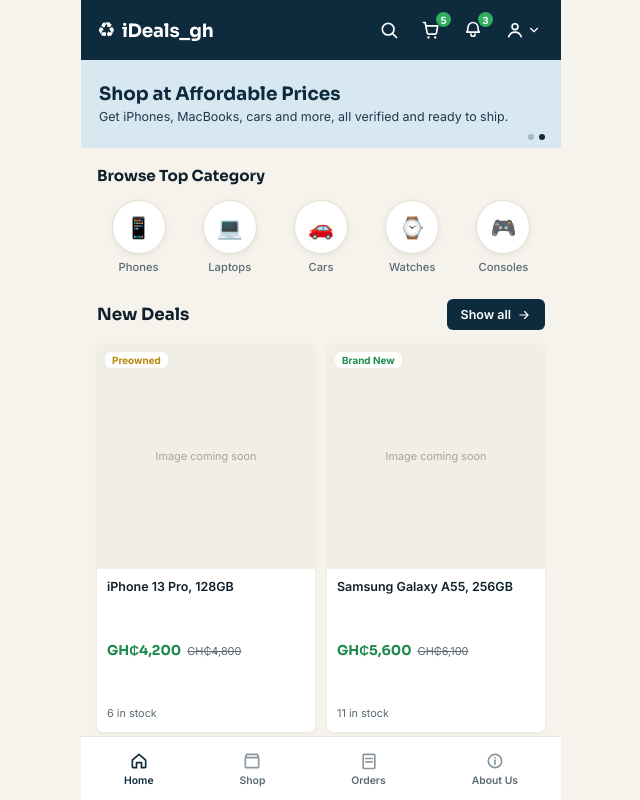
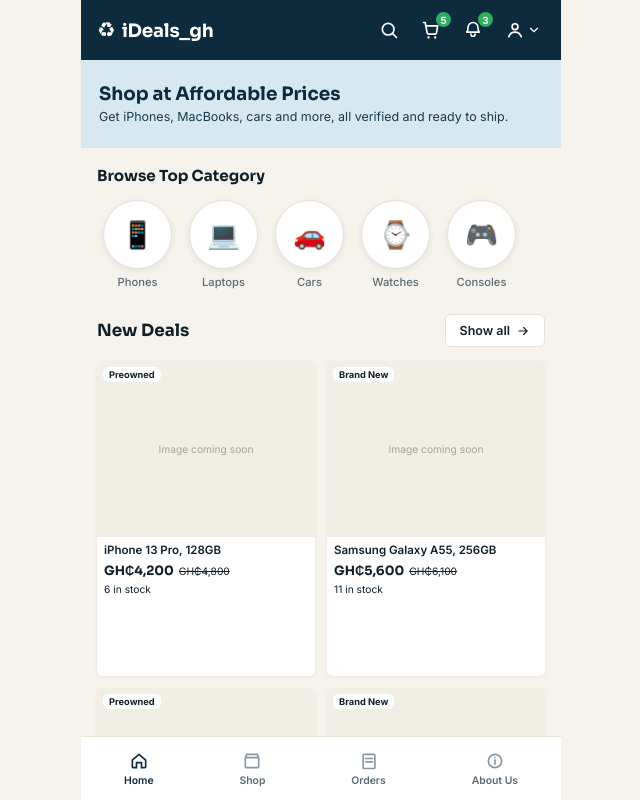
Before and after one commit to tontonvs/ideals_gh, a React (Vite) app: page / in a window 1280 px wide. Shown: the top 800 px of the page, without its empty margins (319-959 px from the left). Built offline with nearby package versions, Linux system fonts and the light colour scheme.

Commit message:
Style corrections: tighter product cards, black text, white Show all button, no hero dots, larger tighter category circles

```diff
--- a/src/components/CategoryCircles.tsx
+++ b/src/components/CategoryCircles.tsx
@@ -41,8 +41,8 @@ const styles: Record<string, React.CSSProperties> = {
   },
   row: {
     display: "flex",
-    justifyContent: "space-between",
-    gap: 8,
+    justifyContent: "flex-start",
+    gap: 5,
   },
   item: {
     display: "flex",
@@ -51,11 +51,11 @@ const styles: Record<string, React.CSSProperties> = {
     gap: 6,
     background: "none",
     border: "none",
-    flex: 1,
+    flex: "0 0 auto",
   },
   circle: {
-    width: 54,
-    height: 54,
+    width: 69,
+    height: 69,
     borderRadius: "50%",
     background: "var(--color-card)",
     border: "1px solid #E7E1D3",
@@ -65,7 +65,7 @@ const styles: Record<string, React.CSSProperties> = {
     boxShadow: "0 2px 6px rgba(14,42,61,0.08)",
   },
   emoji: {
-    fontSize: "1.3rem",
+    fontSize: "1.66rem",
   },
   label: {
     fontSize: "0.7rem",
--- a/src/components/HeroBanner.tsx
+++ b/src/components/HeroBanner.tsx
@@ -41,21 +41,6 @@ export default function HeroBanner() {
           <p style={styles.subtitle}>{slide.subtitle}</p>
         </div>
       ))}
-
-      <div style={styles.dots}>
-        {slides.map((slide, index) => (
-          <span
-            key={slide.title}
-            style={{
-              ...styles.dot,
-              background:
-                index === activeIndex
-                  ? "var(--color-navy)"
-                  : "rgba(14,42,61,0.25)",
-            }}
-          />
-        ))}
-      </div>
     </section>
   );
 }
@@ -90,17 +75,4 @@ const styles: Record<string, React.CSSProperties> = {
     color: "#1C3A4D",
     lineHeight: 1.35,
   },
-  dots: {
-    position: "absolute",
-    bottom: 8,
-    right: 16,
-    display: "flex",
-    gap: 5,
-  },
-  dot: {
-    width: 6,
-    height: 6,
-    borderRadius: "50%",
-    transition: "background 0.3s",
-  },
 };
--- a/src/components/NewDeals.tsx
+++ b/src/components/NewDeals.tsx
@@ -26,7 +26,7 @@ function ArrowIcon() {
     <svg width="14" height="14" viewBox="0 0 24 24" fill="none">
       <path
         d="M5 12h14M13 6l6 6-6 6"
-        stroke="white"
+        stroke="#10202B"
         strokeWidth="2"
         strokeLinecap="round"
         strokeLinejoin="round"
@@ -56,9 +56,9 @@ const styles: Record<string, React.CSSProperties> = {
     display: "flex",
     alignItems: "center",
     gap: 6,
-    background: "var(--color-navy)",
-    color: "white",
-    border: "none",
+    background: "#FFFFFF",
+    color: "#10202B",
+    border: "1px solid #E7E1D3",
     borderRadius: "var(--radius-sm)",
     padding: "8px 14px",
     fontSize: "0.78rem",
--- a/src/components/ProductCard.tsx
+++ b/src/components/ProductCard.tsx
@@ -23,17 +23,7 @@ export default function ProductCard({ product }: ProductCardProps) {
         ) : (
           <div style={styles.imagePlaceholder}>Image coming soon</div>
         )}
-        <span
-          style={{
-            ...styles.conditionTag,
-            color:
-              product.condition === "Brand New"
-                ? "var(--color-accent-green)"
-                : "#B8860B",
-          }}
-        >
-          {product.condition}
-        </span>
+        <span style={styles.conditionTag}>{product.condition}</span>
       </div>
 
       <div style={styles.body}>
@@ -59,8 +49,7 @@ export default function ProductCard({ product }: ProductCardProps) {
 const styles: Record<string, React.CSSProperties> = {
   card: {
     width: "100%",
-    // ~2.7cm x 4.8cm scaled up for legibility, ratio preserved
-    aspectRatio: "2.7 / 4.8",
+    aspectRatio: "2.7 / 3.9",
     background: "var(--color-card)",
     borderRadius: "var(--radius-sm)",
     border: "none",
@@ -71,7 +60,7 @@ const styles: Record<string, React.CSSProperties> = {
   },
   imageWrap: {
     position: "relative",
-    flex: "0 0 58%",
+    flex: "0 0 56%",
     background: "#F1EEE6",
     display: "flex",
     alignItems: "center",
@@ -83,32 +72,34 @@ const styles: Record<string, React.CSSProperties> = {
     objectFit: "cover",
   },
   imagePlaceholder: {
-    fontSize: "0.68rem",
+    fontSize: "0.64rem",
     color: "#A9A297",
   },
   conditionTag: {
     position: "absolute",
-    top: 8,
-    left: 8,
-    fontSize: "0.62rem",
+    top: 6,
+    left: 6,
+    fontSize: "0.58rem",
     fontWeight: 700,
+    color: "#10202B",
     background: "rgba(255,255,255,0.92)",
-    padding: "2px 7px",
+    padding: "2px 6px",
     borderRadius: "var(--radius-sm)",
   },
   body: {
-    padding: "10px 10px 12px",
+    padding: "6px 7px 7px",
     display: "flex",
     flexDirection: "column",
     flex: 1,
-    justifyContent: "space-between",
+    justifyContent: "flex-start",
+    gap: 2,
   },
   name: {
     margin: 0,
-    fontSize: "0.78rem",
+    fontSize: "0.72rem",
     fontWeight: 600,
-    color: "var(--color-text-dark)",
-    lineHeight: 1.3,
+    color: "#10202B",
+    lineHeight: 1.25,
     display: "-webkit-box",
     WebkitLineClamp: 2,
     WebkitBoxOrient: "vertical",
@@ -117,24 +108,26 @@ const styles: Record<string, React.CSSProperties> = {
   priceRow: {
     display: "flex",
     alignItems: "baseline",
-    gap: 6,
-    marginTop: 6,
+    gap: 5,
+    marginTop: 3,
     flexWrap: "wrap",
   },
   price: {
     fontFamily: "var(--font-display)",
     fontWeight: 700,
-    fontSize: "0.85rem",
-    color: "var(--color-accent-green)",
+    fontSize: "0.8rem",
+    color: "#10202B",
   },
   originalPrice: {
-    fontSize: "0.68rem",
-    color: "var(--color-text-muted)",
+    fontSize: "0.64rem",
+    fontWeight: 300,
+    color: "#10202B",
     textDecoration: "line-through",
   },
   stockLine: {
-    margin: "6px 0 0",
-    fontSize: "0.68rem",
-    color: "var(--color-text-muted)",
+    margin: "2px 0 0",
+    fontSize: "0.64rem",
+    fontWeight: 300,
+    color: "#10202B",
   },
 };
```
